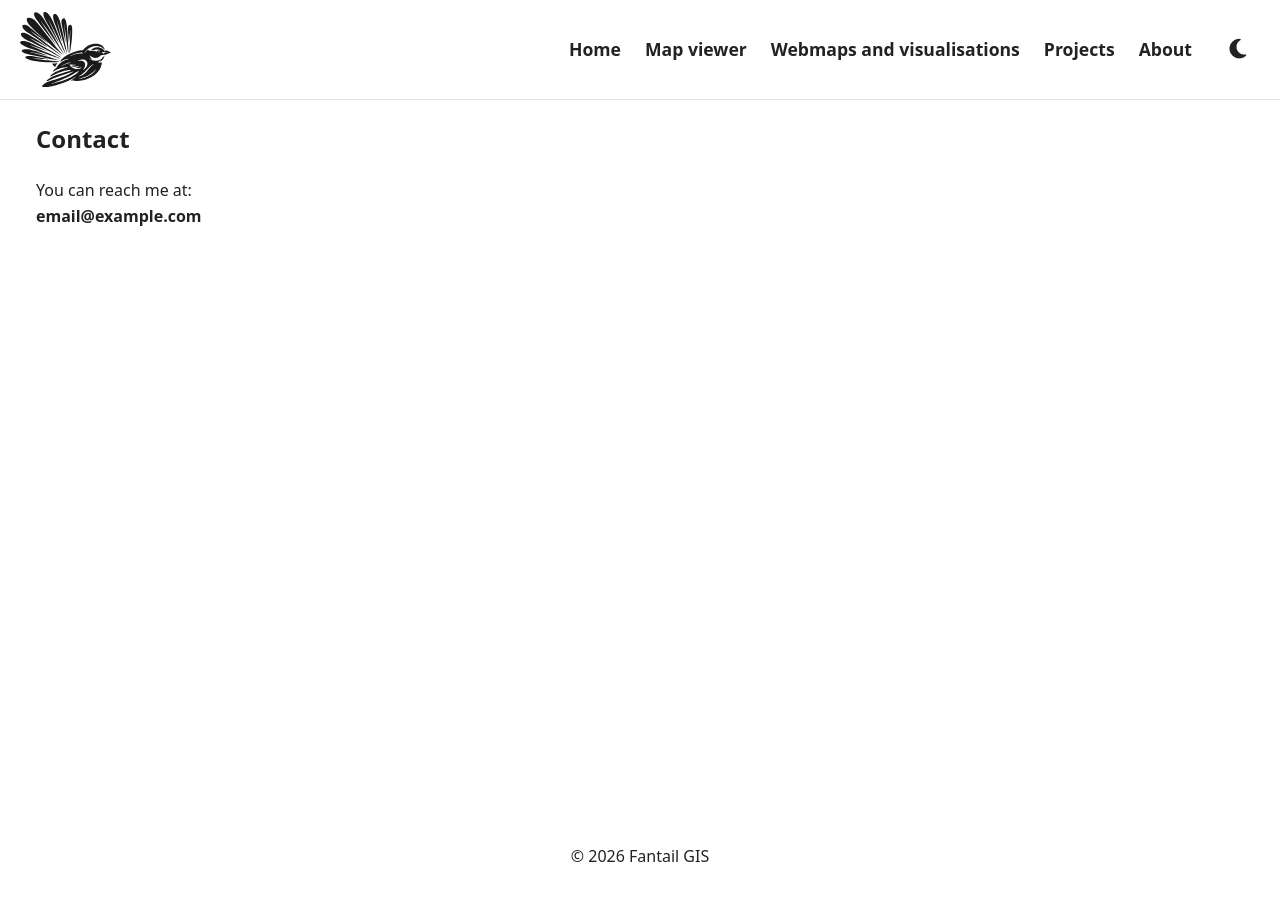
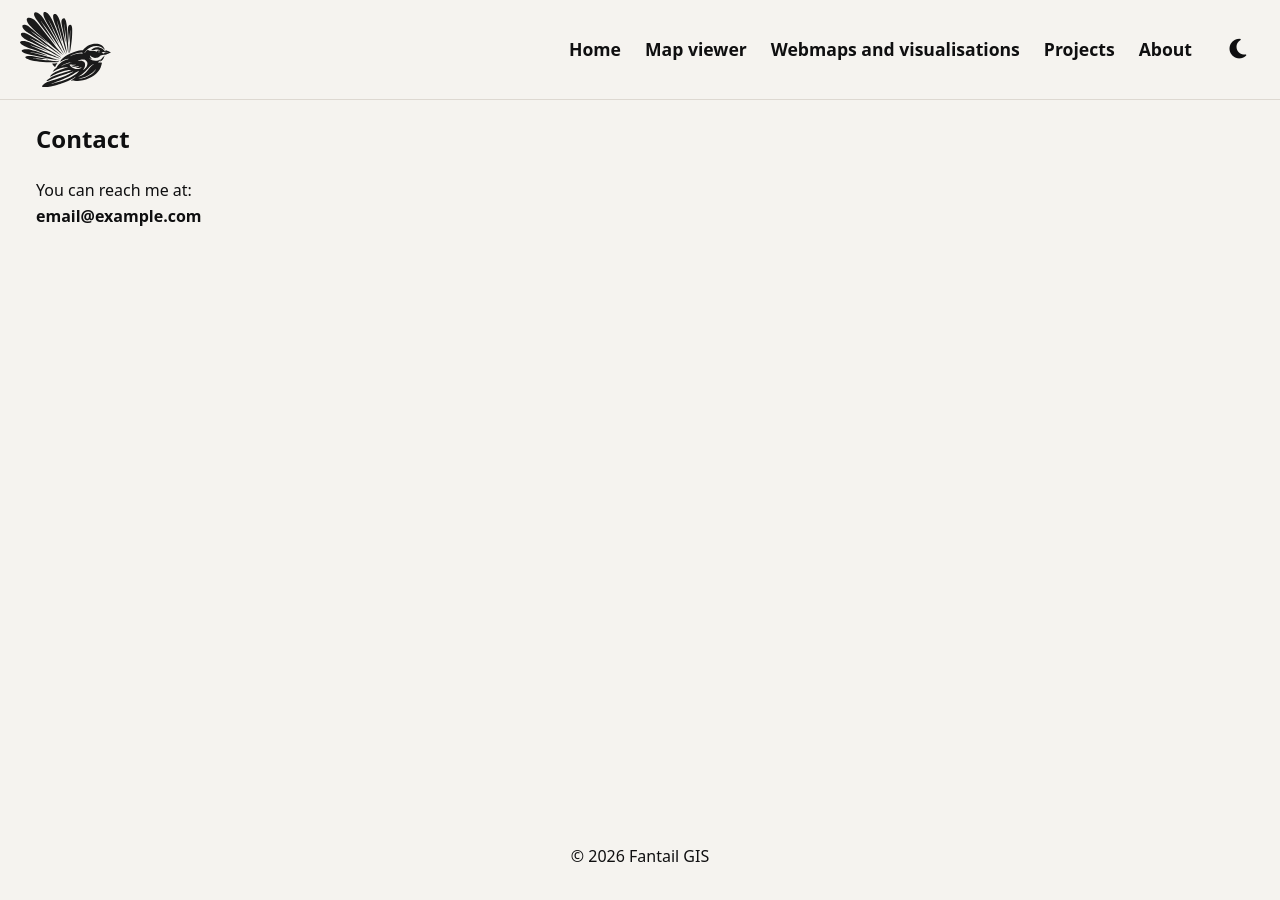
Before and after one commit to matts-maps/portfolio, a Jekyll site: the page built from contact.md, in a window 1280 px wide. Built offline with Jekyll 4.4.1, drawn with Linux system fonts in a browser that asks for light colours.

Commit message:
Update theme colors to warm off-white/burgundy palette
Light theme: white/blue -> warm off-white (#f5f3ef) with burgundy accent (#8c1c13)
Dark theme: black/blue -> near-black with orange-red accent (#ff5a3c)

```diff
--- a/assets/css/style.css
+++ b/assets/css/style.css
@@ -3,17 +3,17 @@
 -------------------------------------------------- */
 
 :root {
-  --bg: #ffffff;
-  --text: #222;
-  --accent: #0077cc;
-  --border: #e5e5e5;
+  --bg: #f5f3ef;
+  --text: #0f0f10;
+  --accent: #8c1c13;
+  --border: #ddd8d1;
   --header-height: 100px;
 }
 
 body.dark {
-  --bg: #111;
-  --text: #eee;
-  --accent: #4da3ff;
+  --bg: #0f0f10;
+  --text: #f5f3ef;
+  --accent: #ff5a3c;
   --border: #333;
 }
 
```
